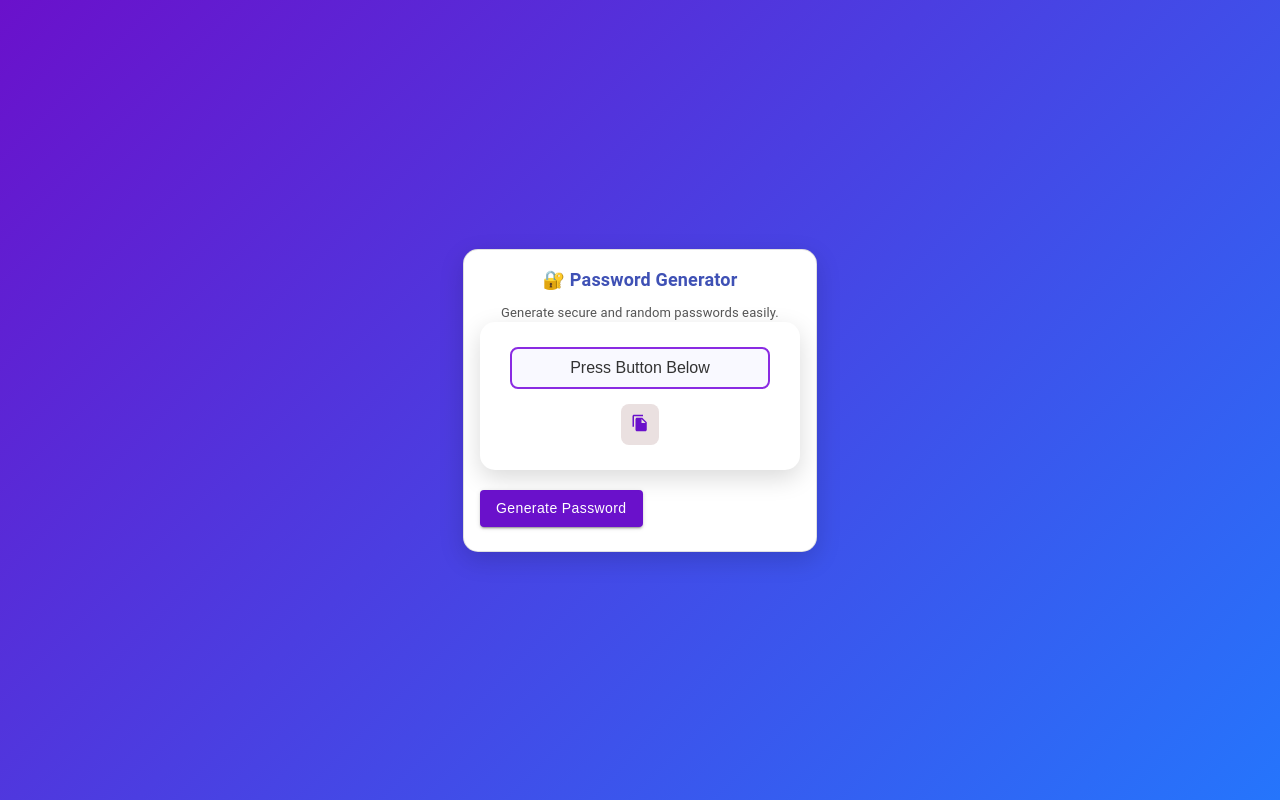
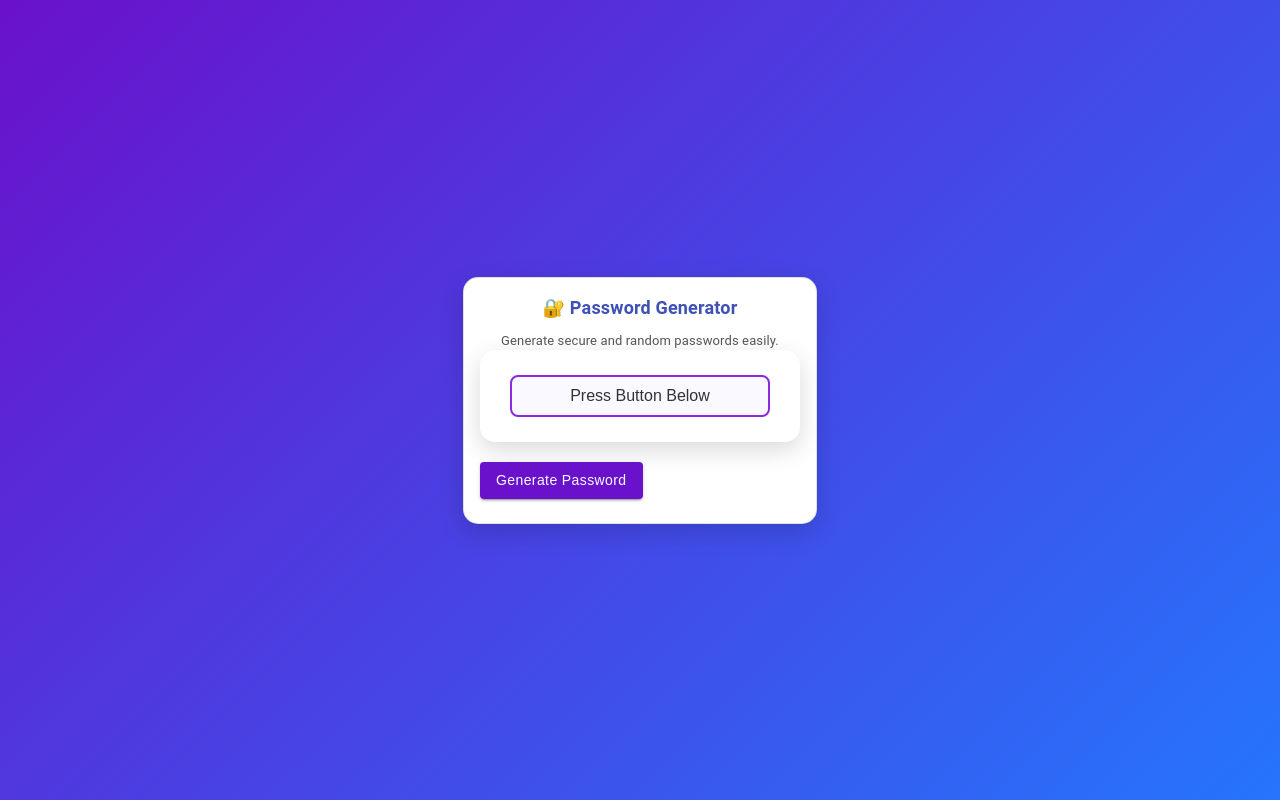
Before and after one commit to ParveshRajput1/Password-Generator-Chrome-Extension, a React (Create React App) app: page / in a window 1280 px wide. Built offline with nearby package versions, Linux system fonts and the light colour scheme.

Commit message:
Update App.js
commit

```diff
--- a/src/App.js
+++ b/src/App.js
@@ -21,19 +21,13 @@ const useStyles = makeStyles({
     fontWeight: 600,
     marginBottom: 10,
   },
-  passwordBox: {
-    display: "flex",
-    justifyContent: "center",
-    alignItems: "center",
-    gap: "8px",
-    marginTop: 15,
-  },
 });
 
 function App() {
   const classes = useStyles();
   const [password, setPassword] = React.useState("");
   const [copied, setCopied] = React.useState(false);
+  const [showCopy, setShowCopy] = React.useState(false); // 👈 control icon visibility
 
   // 🧠 Password Generator Logic
   const generatePassword = () => {
@@ -45,6 +39,7 @@ function App() {
     }
     setPassword(newPassword);
     setCopied(false);
+    setShowCopy(true); // 👈 show icon after generating password
   };
 
   const copyPassword = () => {
@@ -68,14 +63,22 @@ function App() {
           <span className="password_copText">
             {password || "Press Button Below"}
           </span>
-          <span className="password_copyIcon" onClick={copyPassword}>
-            <FileCopyIcon
-              style={{ fontSize: 18, cursor: "pointer", color: "#6a11cb" }}
-            />
-          </span>
-          {copied && (
-            <span className="password_copyStatus">Copied!</span>
+
+          {/* 👇 Only show Copy Icon after password generated */}
+          {showCopy && (
+            <span className="password_copyIcon" onClick={copyPassword}>
+              <FileCopyIcon
+                style={{
+                  fontSize: 18,
+                  cursor: "pointer",
+                  color: copied ? "#00C853" : "#6a11cb", // green when copied
+                  transition: "color 0.3s ease",
+                }}
+              />
+            </span>
           )}
+
+          {copied && <span className="password_copyStatus">Copied!</span>}
         </div>
 
         <div className="password__buttons">
```
